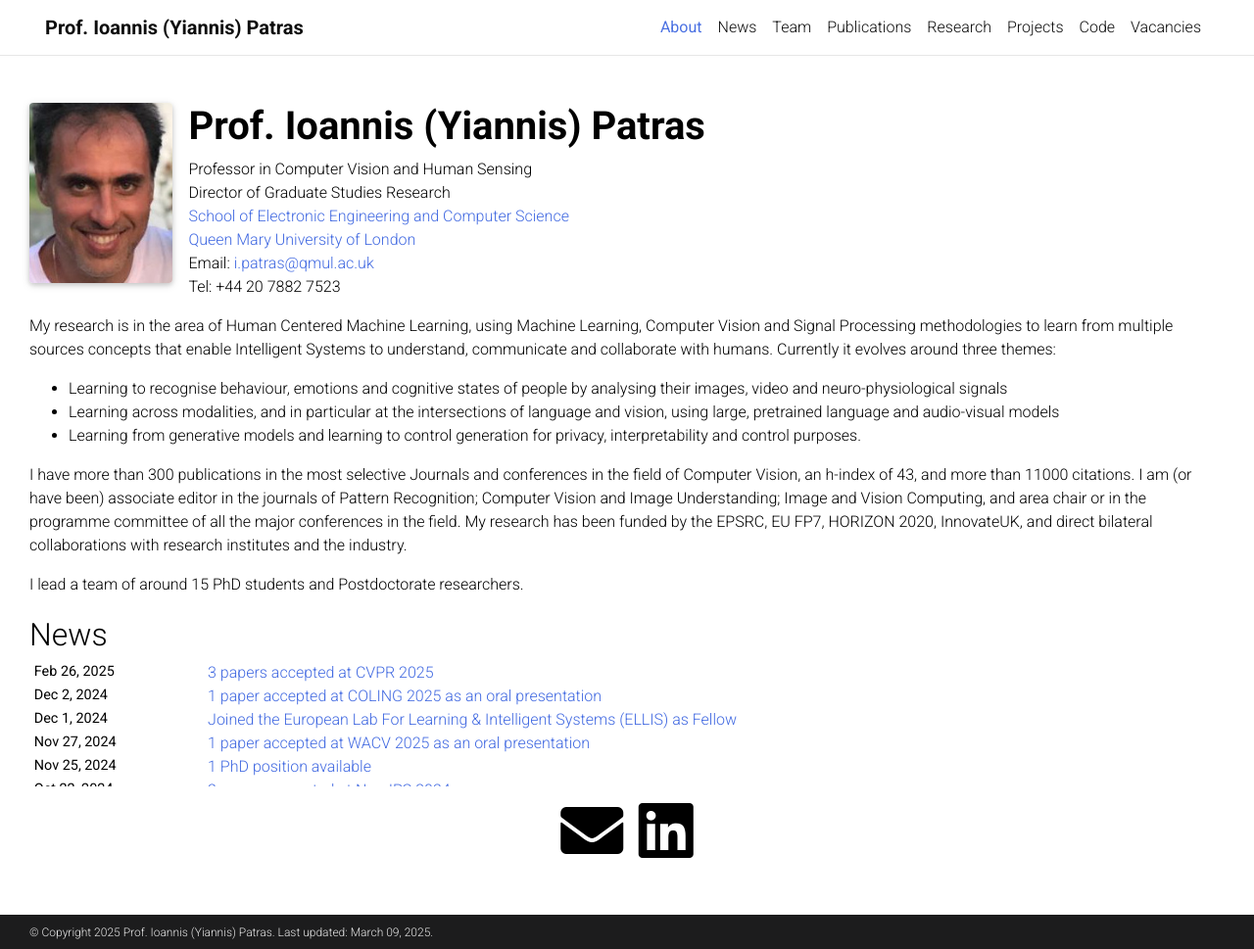
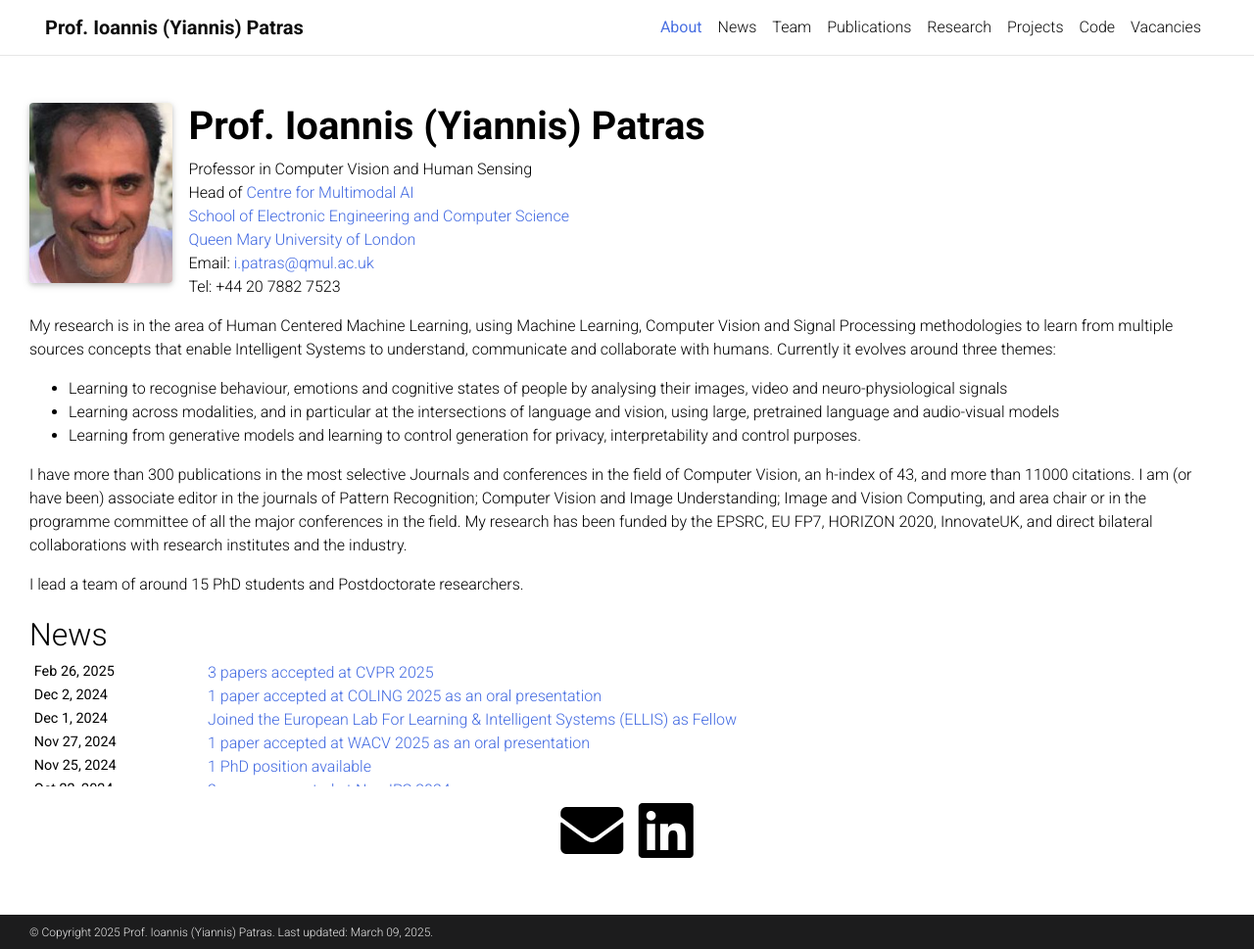
Before and after one commit to Computer-Vision-and-Human-Sensing-Lab/cvhs-website, a Jekyll site: the page built from _pages/about.md, in a window 1280 px wide and 969 px high. Shown: the whole window at 98% size. Built offline with Jekyll 4.4.1, drawn with Linux system fonts in a browser that asks for light colours; full-size pictures stand in for the smaller copies a plugin makes; comment, search, counter and statistics services are not loaded; a style sheet for code colours, icons or effects is not loaded.

```diff
--- a/_pages/about.md
+++ b/_pages/about.md
@@ -2,7 +2,7 @@
 layout: about
 title: about
 permalink: /
-subtitle: Professor in Computer Vision and Human Sensing <br> Director of Graduate Studies Research <br> <a href="http://www.eecs.qmul.ac.uk/">School of Electronic Engineering and Computer Science</a> <br> <a href="https://www.qmul.ac.uk/">Queen Mary University of London</a> <br> Email&#58 <a href="mailto:i.patras@qmul.ac.uk">i.patras@qmul.ac.uk</a> <br> Tel&#58 +44 20 7882 7523
+subtitle: Professor in Computer Vision and Human Sensing <br> Head of <a href="https://www.seresearch.qmul.ac.uk/cmai//">Centre for Multimodal AI</a> <br> <a href="http://www.eecs.qmul.ac.uk/">School of Electronic Engineering and Computer Science</a> <br> <a href="https://www.qmul.ac.uk/">Queen Mary University of London</a> <br> Email&#58 <a href="mailto:i.patras@qmul.ac.uk">i.patras@qmul.ac.uk</a> <br> Tel&#58 +44 20 7882 7523
 
 profile:
   align: left
```
